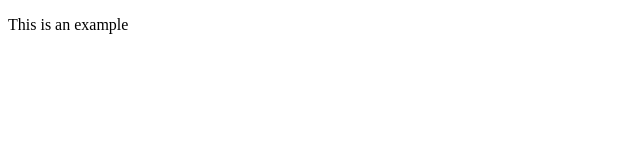
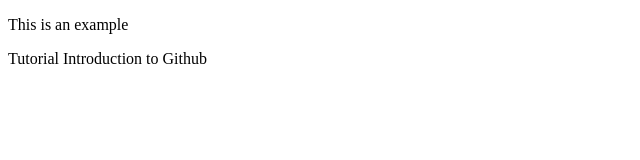
Before and after one commit to hus-na23/git-example-tutorial, a plain HTML site: page index.html in a window 1280 px wide. Shown: the whole page, without its empty margins (0-640 px from the left). Drawn offline with Linux system fonts and the light colour scheme.

Commit message:
added 2nd paragraph to index. added page2 to project

```diff
--- a/index.html
+++ b/index.html
@@ -7,5 +7,6 @@
 </head>
 <body>
     <p>This is an example</p>
+    <p>Tutorial Introduction to Github</p>
 </body>
 </html>
```
Also changed, not shown: page2.html (added, +1 -0 lines).
